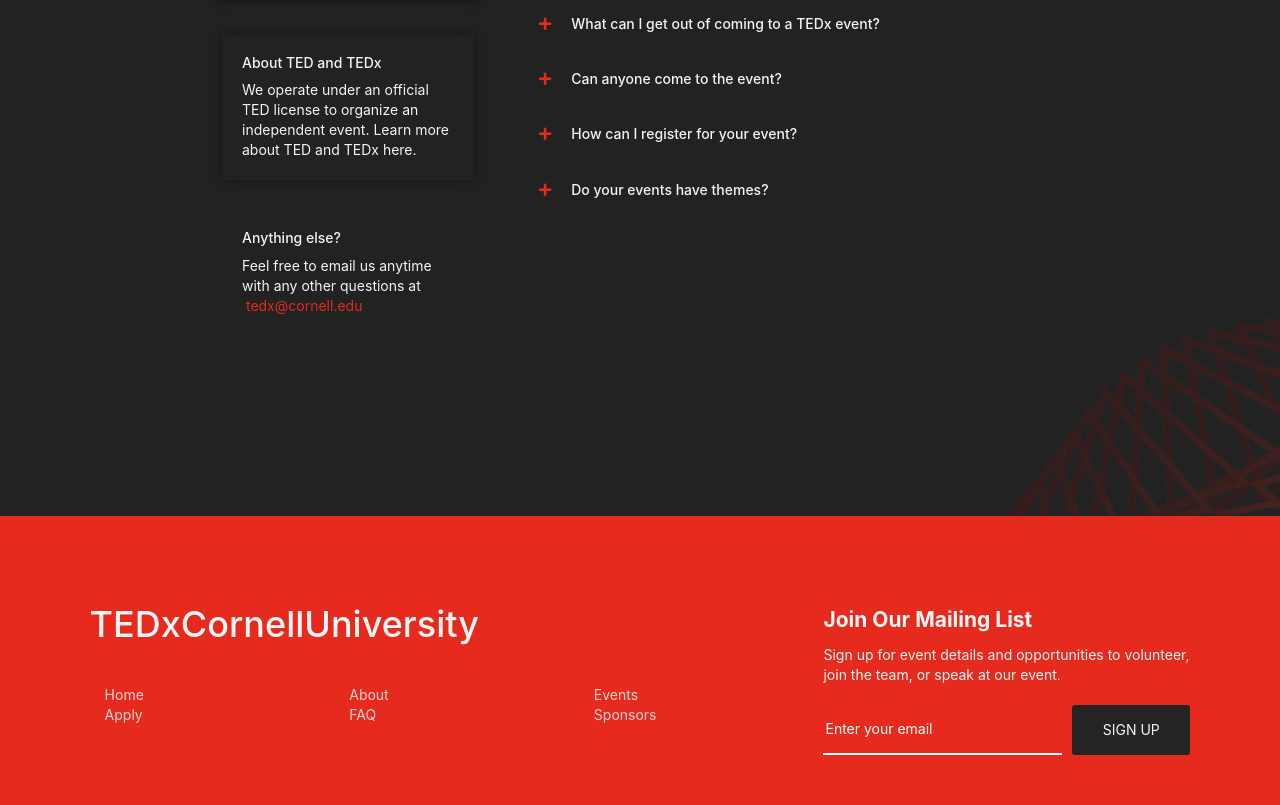
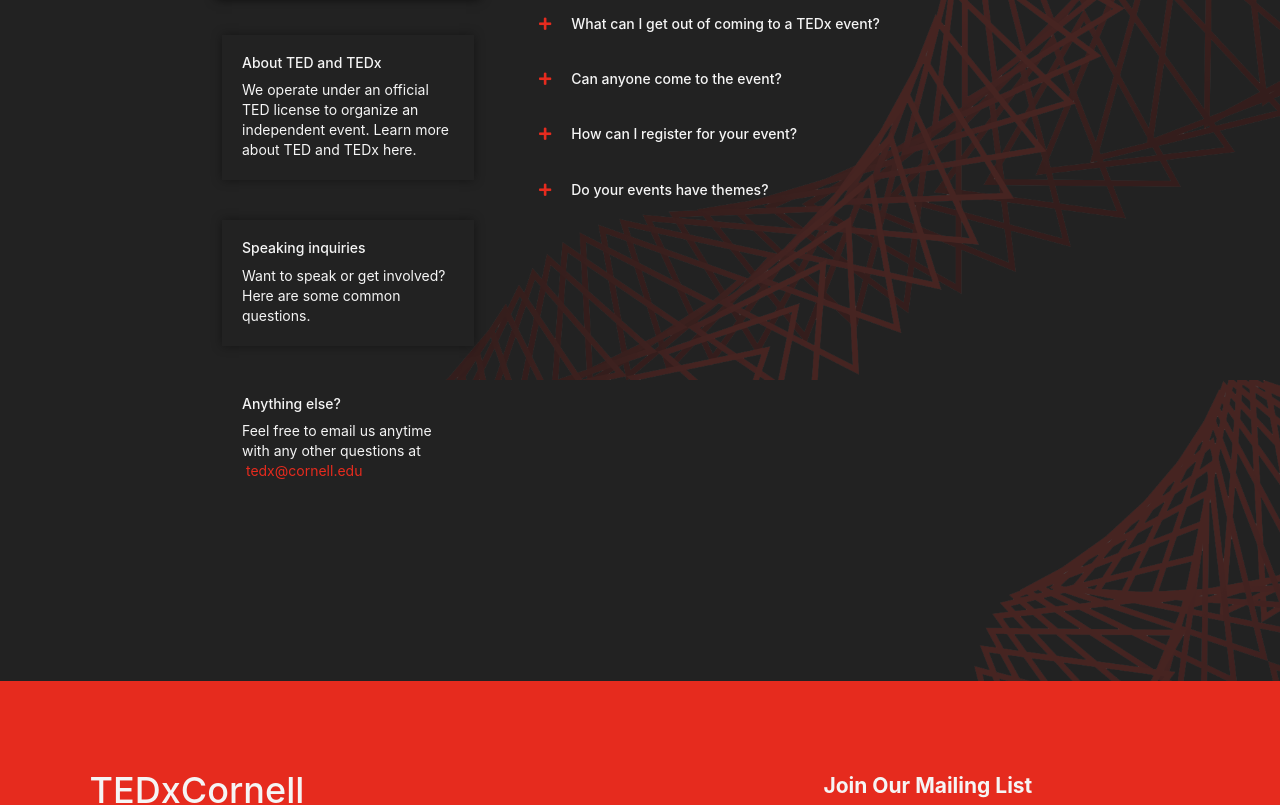
Before and after one commit to adams583/tedxcornell-react, a React (Create React App) app: page /faq in a window 1280 px wide. Shown: the part 420-1225 px from the top of the page. Built offline with nearby package versions, Linux system fonts and the light colour scheme.

Commit message:
changes made 11/13

```diff
--- a/public/index.html
+++ b/public/index.html
@@ -5,7 +5,7 @@
     <link rel="shortcut icon" href="%PUBLIC_URL%/img/The_X.png" />
     <meta
       name="description"
-      content="TEDxCornellUniversity 2019: Reframe. Cornell's official TEDx event page. On April 28th, 2019, we're bringing 7 amazing speakers to give TEDx talks in Statler Auditorium. Reserve your spot now for an experience unlike any other at Cornell."
+      content="TEDxCornell 2019: Reframe. Cornell's official TEDx event page. On April 28th, 2019, we're bringing 7 amazing speakers to give TEDx talks in Statler Auditorium. Reserve your spot now for an experience unlike any other at Cornell."
     />
     <meta
       name="keywords"
@@ -33,7 +33,7 @@
       work correctly both with client-side routing and a non-root public URL.
       Learn how to configure a non-root public URL by running `npm run build`.
     -->
-    <title>TEDxCornellUniversity</title>
+    <title>TEDxCornell</title>
 
     <!-- REACT BOOTSTRAP -->
     <!-- Latest compiled and minified CSS -->
--- a/src/about/About.js
+++ b/src/about/About.js
@@ -223,7 +223,7 @@
               <h1>About</h1>
 
               <p className="lead font-weight-normal">
-                <em>What is TEDxCornellUniversity?</em>
+                <em>What is TEDxCornell?</em>
               </p>
               <p className="lead font-weight-normal">
                 Each year we organize a TEDx event operated under an official
@@ -240,7 +240,7 @@
           <p>
             Our annual TEDx conference brings together a diverse array of
             speakers, performers, and audience members all hoping to learn and
-            share knowledge. TEDxCornellUniversity is completely student-run,
+            share knowledge. TEDxCornell is completely student-run,
             with team members hard at work all year planning for the conference.
             We hope to create an environment in which students and community
             members can discuss ideas and connect with great speakers and
--- a/src/apply/Apply.js
+++ b/src/apply/Apply.js
@@ -34,7 +34,7 @@
       key: "2",
       question: "What roles are available on the organizing team?",
       answer:
-        "Our organizers work on speaker curation, finance and sponsorship, design and marketing, website design, and more." +
+        "Our organizers work on speaker curation, finance and sponsorship, design and marketing, website design, and more. " +
         "Check back next semester to see what positions we're looking for."
     },
     {
--- a/src/common/Footer.js
+++ b/src/common/Footer.js
@@ -27,7 +27,7 @@
         <div className="footer-content-container">
           <div className="footer-left flex-vertical">
             <div className="logo-container">
-              <h1>TEDxCornellUniversity</h1>
+              <h1>TEDxCornell</h1>
             </div>
             <div className="links-container ">
               <Col xs={6} sm={6} md={4} lg={4} xl={4}>
--- a/src/common/Header.js
+++ b/src/common/Header.js
@@ -9,7 +9,7 @@
       <Navbar fluid collapseOnSelect className="main-nav">
         <Navbar.Header>
           <Navbar.Brand>
-            <Link to="/">TEDxCornellUniversity</Link>
+            <Link to="/">TEDxCornell</Link>
           </Navbar.Brand>
           <Navbar.Toggle />
         </Navbar.Header>
--- a/src/events/Events.js
+++ b/src/events/Events.js
@@ -31,13 +31,13 @@
 
   experiences = {
     "A half-day event":
-      "On April 28th, 2019, we're holding an afternoon event packed with exciting talks and performances you won't want to miss.",
+      "On April 28th, 2019, we held an afternoon event packed with exciting talks and performances.",
     "Talks and Performances":
-      "Our event will have 6 speakers and 1 performance group, local and from across the country, all here to share their best ideas with the Cornell community.",
+      "Our event had 6 speakers and 1 performance group, local and from across the country, all here to share their best ideas with the Cornell community.",
     "Raffle merchandise":
-      "Every ticket comes with a free raffle entry. From Daniel Wellington gift baskets to a two night stay at Firelight Camp, we've got something for everyone.",
+      "Every ticket came with a free raffle entry. From Daniel Wellington gift baskets to a two night stay at Firelight Camp, we've had something for everyone.",
     "Volunteer opportunities":
-      "Looking to help out on the day of the event? We're offering volunteer opportunities in which you can help with general ticketing activities or speaker assistance"
+      "We offered volunteer opportunities to help with general ticketing activities or speaker assistance. Everyone could get involved!"
   };
 
   render() {
@@ -50,7 +50,7 @@
                 <h1>Events</h1>
 
                 <p className="lead font-weight-normal">
-                  <em>TEDxCornellUniversity 2019 | 4.28.2019</em>
+                  <em>TEDxCornell 2019 | 4.28.2019</em>
                   <br />
                   <b>Theme: &nbsp;Reframe</b>
                 </p>
@@ -72,7 +72,7 @@
             Sagan
           </h2>
           <p>
-            At TEDxCornellUniversity 2019, from exploring the boundaries of
+            At TEDxCornell 2019, from exploring the boundaries of
             technology to challenging the way we see ourselves, we hoped to
             provide a diverse and entertaining array of ideas that everyone
             would find accessible, interesting, and applicable to their own
@@ -115,7 +115,7 @@
           <div className="speakers-title-div">
             <h1>Our Lineup</h1>
             <p>
-              TEDxCornellUniversity 2019 hosted 6 amazing speakers. From a
+              TEDxCornell 2019 hosted 6 amazing speakers. From a
               venture capitalist to a neuroscientist, two of Cornell's own
               students, and a professional host, we were proud to feature
               everyone involved in making this year's event happen.
@@ -162,7 +162,7 @@
         <BottomPanel
           img={bottomPanelImg}
           title="Reserve Your Spot"
-          txt="Reserve your seat in Statler Auditorium on April 28th, 2019 to experience our event. Six speakers, one performance, three hours you won't forget."
+          txt="Check back soon to reserve your seat in Statler Auditorium on April 25th, 2020 to experience our event. Six speakers, one performance, three hours you won't forget."
           button="Ticketing Closed"
           buttonHref=""
         />
--- a/src/faq/FAQ.js
+++ b/src/faq/FAQ.js
@@ -23,7 +23,7 @@
       key: "2",
       question: "When is the event?",
       answer:
-        "TEDxCornell 2020 will be held on Saturday April 25, 2020 in Statler Auditorium."
+        "TEDxCornell 2020 will be held on Saturday April 25th, 2020 in Statler Auditorium."
     },
     {
       key: "3",
@@ -41,7 +41,7 @@
       key: "5",
       question: "Can anyone come to the event?",
       answer:
-        "Yes! If you're going to be in town on April 28th, you're welcome at our event."
+        "Yes! If you're going to be in town on April 25th, you're welcome at our event."
     },
     {
       key: "6",
@@ -72,9 +72,9 @@
     },
     {
       key: "3",
-      question: "Who runs TEDxCornellUniversity",
+      question: "Who runs TEDxCornell",
       answer:
-        "Operating under official license from TED, a group of student volunteers organize and host each TEDxCornellUniversity event."
+        "Operating under official license from TED, a group of student volunteers organize and host each TEDxCornell event."
     },
     {
       key: "4",
@@ -85,7 +85,7 @@
     {
       key: "5",
       question:
-        "How many TEDxCornellUniversity conferences have been held so far?",
+        "How many TEDxCornell conferences have been held so far?",
       answer:
         "Our 2019 event was our fourth event. At Cornell in the past, TEDx events have not been a big part of the culture, but we're trying our best to change that!"
     },
@@ -94,6 +94,33 @@
       question: "How are TEDx events sponsored?",
       answer:
         "We are a nonprofit organization sponsored by donations from companies, local businesses, and organizations within Cornell University."
+    }
+  ];
+
+  speakerFaq = [
+    {
+      key: "1",
+      question: "Can anyone apply to be a speaker?",
+      answer:
+        "Yes! We're looking for individuals who believe that they have a story, idea, or passion worth sharing."
+    },
+    {
+      key: "2",
+      question: "What roles are available on the organizing team?",
+      answer:
+        "Our organizers work on speaker curation, finance and sponsorship, design and marketing, website design, and more. " +
+        "Check back next semester to see what positions we're looking for."
+    },
+    {
+      key: "3",
+      question: "Are there other ways to get involved?",
+      answer:
+        "We will be looking for volunteers willing to help with tasks leading up to the event and on the day of the event. If you'd like to meet the team and get a sense of what it's like being on the organizing side of the event, keep an eye out for our volunteering opportunities."
+    },
+    {
+      key: "4",
+      question: "Do you compensate speakers?",
+      answer: "TEDx events are not allowed to pay speakers; however, we can cover travel and lodging for speakers outside of Ithaca. We do our best to provide all the support we can to our speakers."
     }
   ];
 
@@ -136,6 +163,19 @@
                 selected={this.state.category === "ted"}
               />
             </div>
+            <div
+              className="faq-selector"
+              onClick={() => {
+                this.setState({ category: "speaker" });
+              }}
+            >
+              <CardSelector
+                title="Speaking inquiries"
+                text="Want to speak or get involved? Here are some common questions."
+                data-faq="speaker"
+                selected={this.state.category === "speaker"}
+              />
+            </div>
 
             <div className="other-card large-screen-only">
               <h5>Anything else?</h5>
@@ -175,6 +215,21 @@
               ))}
             </PanelGroup>
           )}
+
+          {this.state.category === "speaker" && (
+            <PanelGroup
+              accordion
+              className="faq-questions-container"
+              data-faq="speaker"
+              id="faq-panel-group"
+            >
+              {this.speakerFaq.map((qa, index) => (
+                <Collapsible key={index} title={qa.question}>
+                  <div>{qa.answer}</div>
+                </Collapsible>
+              ))}
+            </PanelGroup>
+          )}
         </div>
       </div>
     );
--- a/src/home/Home.js
+++ b/src/home/Home.js
@@ -41,13 +41,16 @@
           <div className="main-panel-home-content text-center">
             <div className="home-title">
               <strong>
-                <h1>TEDxCornellUniversity</h1>
+                <h1>TEDxCornell</h1>
               </strong>
               <p className="lead font-weight-normal">
                 Speaker applications for our 2020 event are now open!
               </p>
               <div>
                 <CustomButton text="Apply Now" color="#e62b1e" href="/apply" />
+              </div>
+              <div class="scroll">
+                &#8595;
               </div>
             </div>
             {/* <div className="home-event-details">
@@ -76,7 +79,7 @@
             before.
           </p>
           <p>
-            At TEDxCornellUniversity 2019, Reframe, we thank all who joined us
+            At TEDxCornell 2019, Reframe, we thank all who joined us
             in thinking more deeply about ourselves, our communities, and the
             future that lies ahead of us.
           </p>
@@ -102,7 +105,7 @@
           <ImageTextOverlap
             onImgLoad={() => {}}
             src={itoImg}
-            title="What is TEDxCornellUniversity?"
+            title="What is TEDxCornell?"
             content="We're a student-run club dedicated to bringing great independently-organized TED events and amazing people to Cornell."
             button="Learn More"
             buttonHref="/about"
@@ -140,12 +143,12 @@
                   <div data-aos="fade-left" className="paper-div">
                     <h3>Our Conference</h3>
                     <p>
-                      TEDxCornellUniversity presents to you our 2019 conference
+                      TEDxCornell presents to you our 2019 conference
                       as we hope to continue bringing “Ideas Worth Spreading” to
                       Cornell’s campus. Six speakers from our local community
                       and across the country shared the stage, each bringing
                       light to a unique topic. Listen, learn, and be inspired.
-                      Experience TEDxCornellUniversity.
+                      Experience TEDxCornell.
                     </p>
                     <CustomButton
                       text="About the Event"
--- a/src/sponsors/Sponsors.js
+++ b/src/sponsors/Sponsors.js
@@ -48,8 +48,8 @@
             <div className="left-border">
               <p>
                 Our event would not have been possible without our amazing
-                sponsors! we’d love to recognize them for all their
-                contributions to TEDxCornellUniversity 2019.
+                sponsors! We’d love to recognize them for all their
+                contributions to TEDxCornell 2019.
               </p>
               <p>
                 Every event ticket gave a free entry into our raffle. See below
```
Also changed, not shown: src/home/Home.css (+12 -0 lines), src/img/Black_TEDx_Logo_small.png, src/img/Black_TEDx_Logo_smallOld.png (added).
